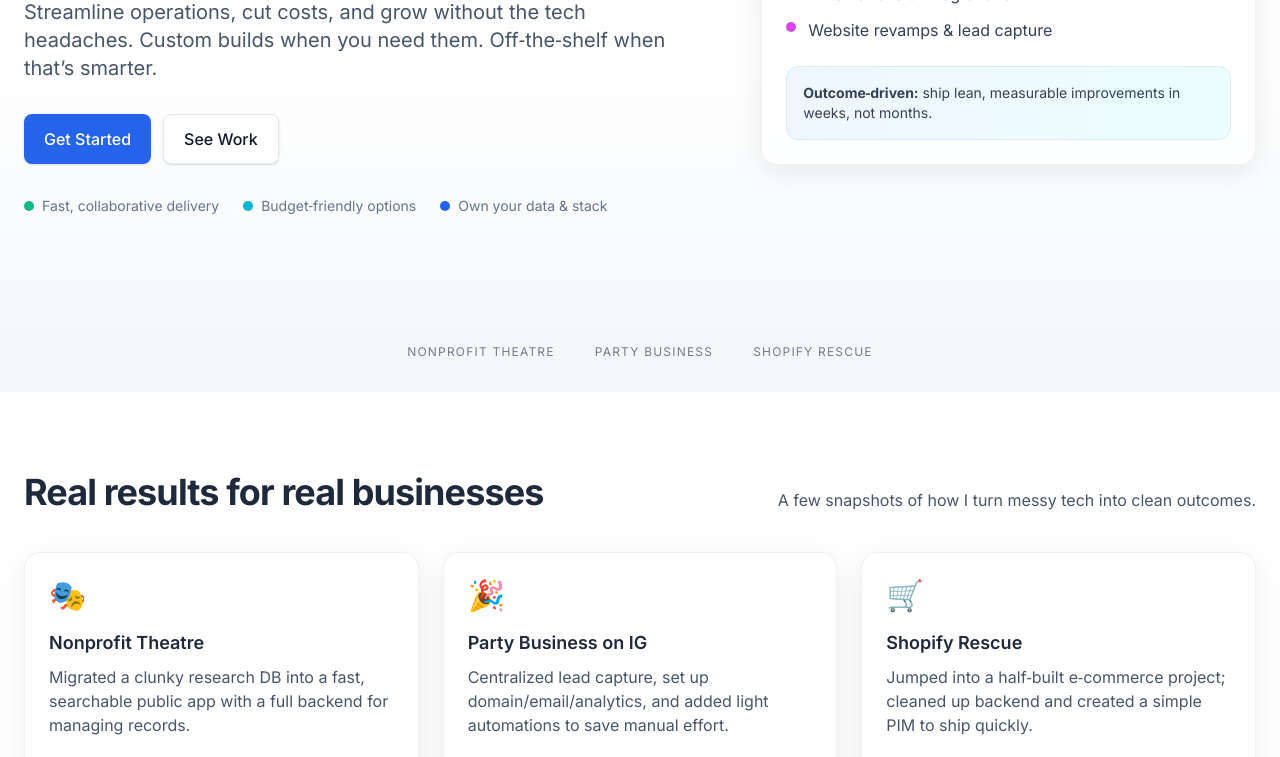
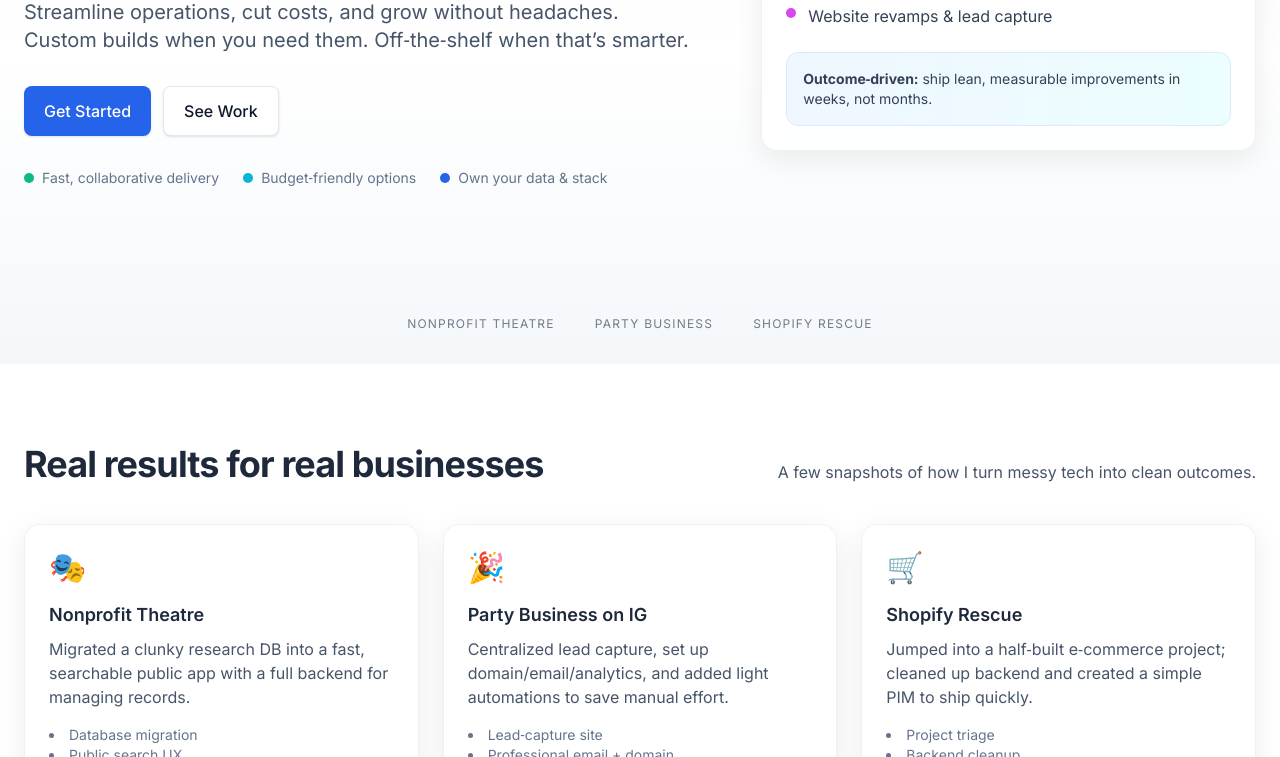
Before and after one commit to marcosbello/data-liberty-landing, a plain HTML site: page index.html in a window 1280 px wide. Shown: the part 343-1100 px from the top of the page. Drawn offline with nearby package versions, Linux system fonts and the light colour scheme.

Commit message:
Update index.html

```diff
--- a/index.html
+++ b/index.html
@@ -88,7 +88,7 @@
             <span class="gradient-text">Making data & tech</span><br class="hidden md:block"/> work for small businesses
           </h1>
           <p class="mt-5 text-lg md:text-xl text-slate-600 max-w-2xl">
-            Streamline operations, cut costs, and grow without the tech headaches. Custom builds when you need them. Off‑the‑shelf when that’s smarter.
+            Streamline operations, cut costs, and grow without headaches. Custom builds when you need them. Off‑the‑shelf when that’s smarter.
           </p>
           <div class="mt-8 flex flex-wrap gap-3">
             <a href="#contact" class="inline-flex items-center justify-center rounded-lg bg-blue-600 text-white px-5 py-3 font-medium shadow hover:bg-blue-700 focus:outline-none focus:ring-[var(--ring)]">Get Started</a>
```
